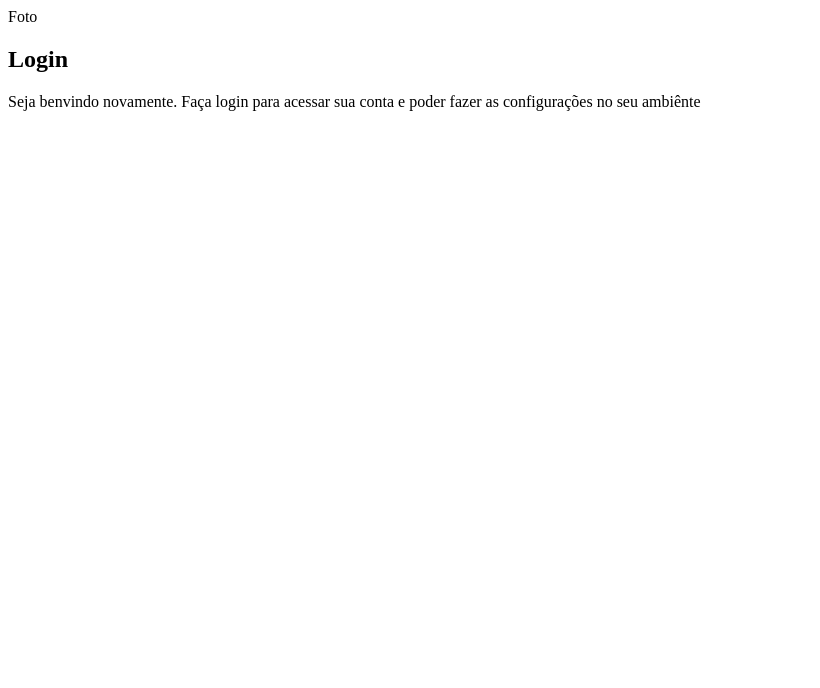
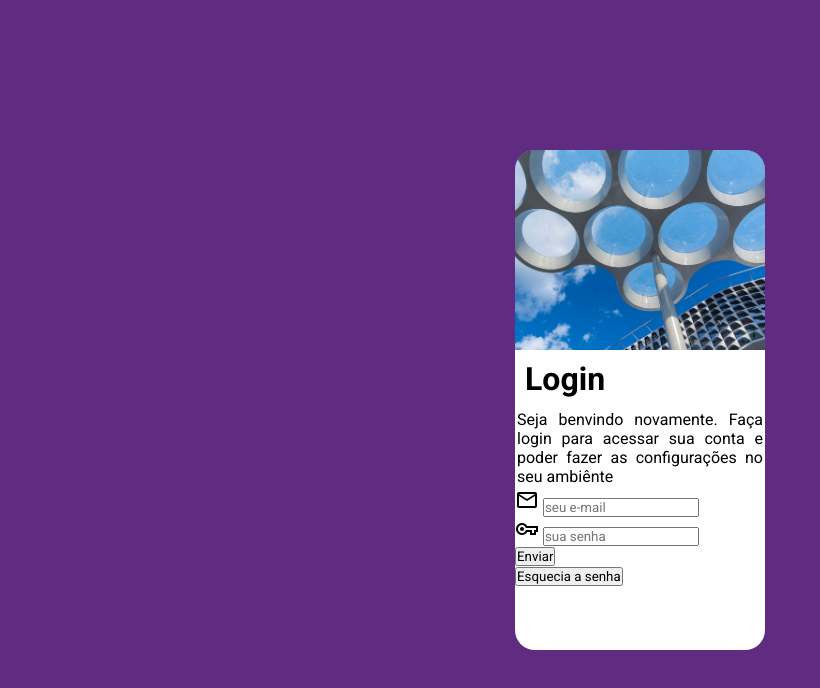
Before and after one commit to jordao-felipe/projeto-login, a plain HTML site: page index.html in a window 1280 px wide. Shown: the whole page, without its empty margins (0-820 px from the left). Drawn offline with nearby package versions, Linux system fonts and the light colour scheme.

Commit message:
inicio da tela de login

```diff
--- a/estilos/style.css
+++ b/estilos/style.css
@@ -5,3 +5,53 @@ paleta de cores
 verde: 49a09d
 lilas: 5f2c82
 */
+
+*{
+    margin: 0px;
+    padding: 0px;
+    box-sizing: border-box;
+    font-family: "Roboto", sans-serif;
+
+}
+html, body{
+    background-color: #5f2c82;
+    height: 100vh;
+    width: 100vw;
+}
+main{
+    position: relative;
+    height: 100vh;
+    width: 100vw;
+}
+section#login{
+    position: absolute;
+    top: 50%;
+    left: 50%;
+    transform: translate(-50%, -50%);
+    overflow: hidden;
+    background-color: white;
+    border-radius: 20px;
+    height: 500px;
+    width: 250px;
+}
+section#login > div#imagem{
+    background: #5f2c82 url(../imagens/login.jpg) no-repeat;
+    background-size: cover;
+    background-position: bottom right;
+    height: 200px;
+
+}
+div#formulario h1{
+    font-weight: bold;
+    font-size: 2em;
+    padding: 10px 10px;
+}
+div#formulario p{
+    text-align: justify;
+    padding: 2px 2px;
+
+}
+label#iemail {
+    background-color: #5f2c82;
+    border-radius: 10px;
+}
--- a/index.html
+++ b/index.html
@@ -4,19 +4,38 @@
     <meta charset="UTF-8">
     <meta name="viewport" content="width=device-width, initial-scale=1.0">
     <title>login</title>
+    <link rel="preconnect" href="https://fonts.googleapis.com">
+<link rel="preconnect" href="https://fonts.gstatic.com" crossorigin>
+<link href="https://fonts.googleapis.com/css2?family=Roboto:wght@300;400;500;700;900&display=swap" rel="stylesheet">
+    <link href="https://fonts.googleapis.com/css2?family=Material+Symbols+Outlined" rel="stylesheet" />
     <link rel="stylesheet" href="estilos/style.css">
 </head>
 <body>
     <main>
         <section id="login" >
             <div id="imagem">
-                Foto
+
             </div>
-            <div id=" formulario">
+            <div id="formulario">
                 <h1>Login</h1>
                 <p>Seja benvindo novamente. Faça login para acessar sua conta e poder fazer as configurações no seu ambiênte</p>
             </div>
-            <form action="login.php" method="post"></form>
+            <form action="login.php" method="post">
+                <p>
+                    <label for="iemail"><span class="material-symbols-outlined">
+                        mail
+                        </span></label>
+                    <input type="email" name="email" id="iemail" required minlength="8" size="20" placeholder="seu e-mail">
+                </p>
+                <p>
+                    <label for="isenha"><span class="material-symbols-outlined">
+                        vpn_key
+                        </span></label>
+                    <input type="password" name="senha" id="isenha" required minlength="8" maxlength="16" size="20" placeholder="sua senha">
+                </p>
+                <p><input type="submit" value="Enviar"> </p>
+                <p><input type="button" value="Esquecia a senha"></p>
+            </form>
         </section>
     </main>
 </body>
```
